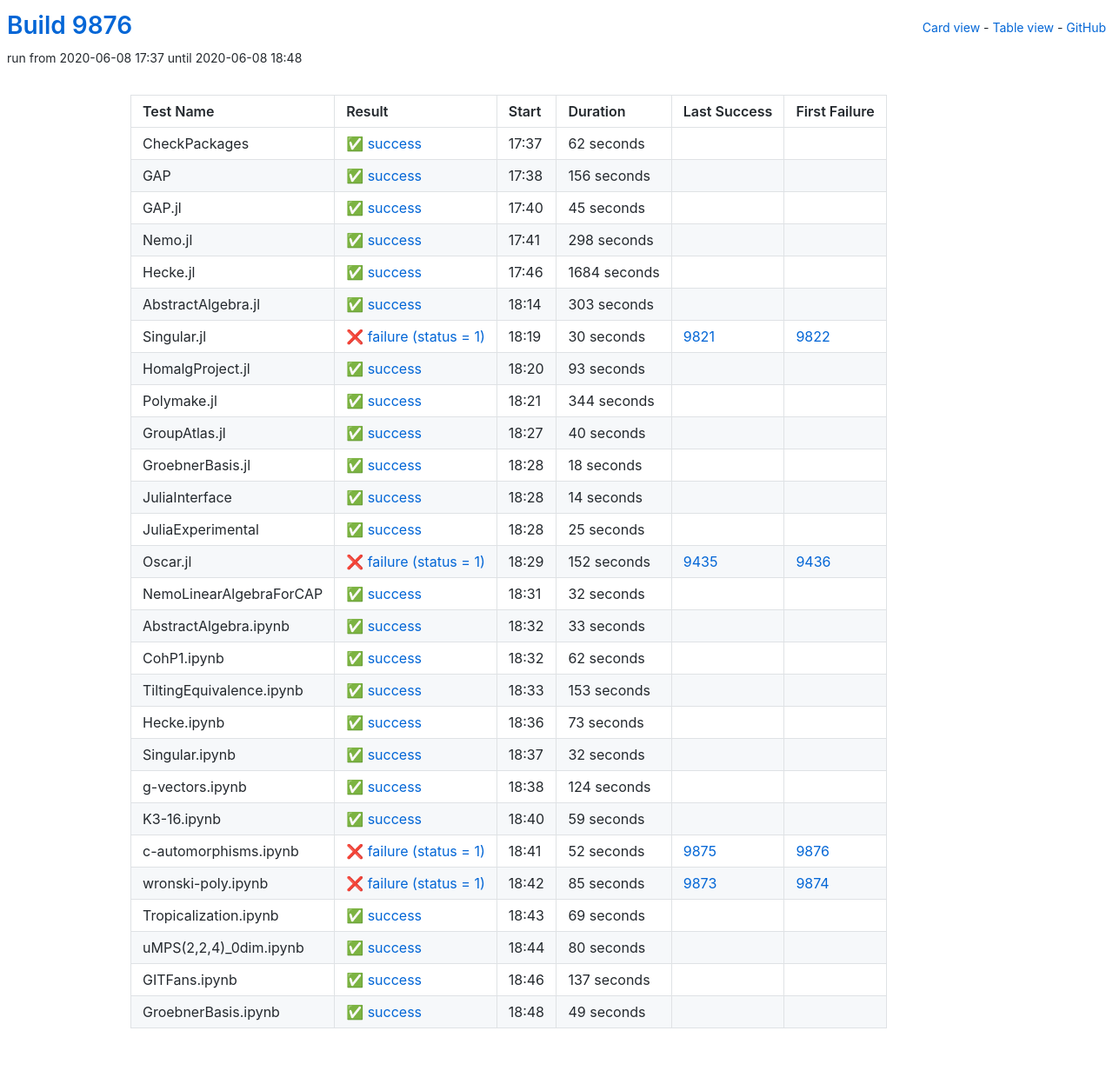
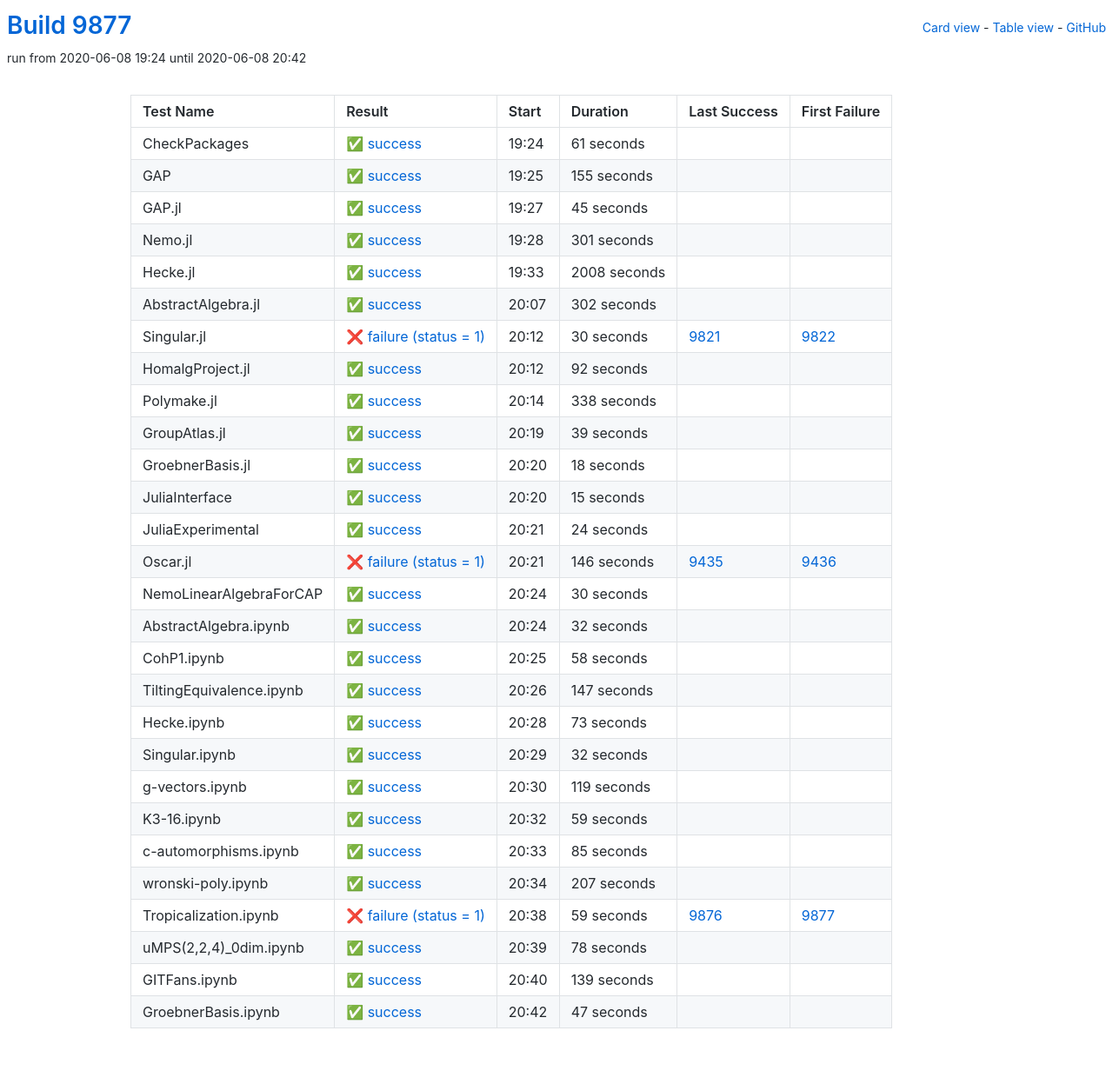
Before and after one commit to oscar-system/oscar-ci-status, a Jekyll site: the page built from table.html, in a window 1280 px wide. Shown: the whole page at 87% size. Built offline with Jekyll 4.4.1, drawn with Linux system fonts in a browser that asks for light colours.

Commit message:
Build 9877

```diff
--- a/_data/ci.yml
+++ b/_data/ci.yml
@@ -1,29 +1,29 @@
-build: 9876
-build_url: https://oscarci.mathematik.uni-kl.de/job/oscar/9876/
+build: 9877
+build_url: https://oscarci.mathematik.uni-kl.de/job/oscar/9877/
 job: oscar
 tests:
-- duration: 62
+- duration: 61
   exitcode: 0
   first_failure: false
   first_failure_url: null
   id: checkpackages
   last_success: false
   last_success_url: null
-  log: https://oscarci.mathematik.uni-kl.de/job/oscar/9876/artifact/logs/build-9876/CheckPackages.log
+  log: https://oscarci.mathematik.uni-kl.de/job/oscar/9877/artifact/logs/build-9877/CheckPackages.log
   name: CheckPackages
-  start: 2020-06-08 17:37
+  start: 2020-06-08 19:24
   status: success
   success: true
-- duration: 156
+- duration: 155
   exitcode: 0
   first_failure: false
   first_failure_url: null
   id: gap
   last_success: false
   last_success_url: null
-  log: https://oscarci.mathematik.uni-kl.de/job/oscar/9876/artifact/logs/build-9876/GAP.log
+  log: https://oscarci.mathematik.uni-kl.de/job/oscar/9877/artifact/logs/build-9877/GAP.log
   name: GAP
-  start: 2020-06-08 17:38
+  start: 2020-06-08 19:25
   status: success
   success: true
 - duration: 45
@@ -33,45 +33,45 @@
   id: gap-jl
   last_success: false
   last_success_url: null
-  log: https://oscarci.mathematik.uni-kl.de/job/oscar/9876/artifact/logs/build-9876/GAP.jl.log
+  log: https://oscarci.mathematik.uni-kl.de/job/oscar/9877/artifact/logs/build-9877/GAP.jl.log
   name: GAP.jl
-  start: 2020-06-08 17:40
+  start: 2020-06-08 19:27
   status: success
   success: true
-- duration: 298
+- duration: 301
   exitcode: 0
   first_failure: false
   first_failure_url: null
   id: nemo-jl
   last_success: false
   last_success_url: null
-  log: https://oscarci.mathematik.uni-kl.de/job/oscar/9876/artifact/logs/build-9876/Nemo.jl.log
+  log: https://oscarci.mathematik.uni-kl.de/job/oscar/9877/artifact/logs/build-9877/Nemo.jl.log
   name: Nemo.jl
-  start: 2020-06-08 17:41
+  start: 2020-06-08 19:28
   status: success
   success: true
-- duration: 1684
+- duration: 2008
   exitcode: 0
   first_failure: false
   first_failure_url: null
   id: hecke-jl
   last_success: false
   last_success_url: null
-  log: https://oscarci.mathematik.uni-kl.de/job/oscar/9876/artifact/logs/build-9876/Hecke.jl.log
+  log: https://oscarci.mathematik.uni-kl.de/job/oscar/9877/artifact/logs/build-9877/Hecke.jl.log
   name: Hecke.jl
-  start: 2020-06-08 17:46
+  start: 2020-06-08 19:33
   status: success
   success: true
-- duration: 303
+- duration: 302
   exitcode: 0
   first_failure: false
   first_failure_url: null
   id: abstractalgebra-jl
   last_success: false
   last_success_url: null
-  log: https://oscarci.mathematik.uni-kl.de/job/oscar/9876/artifact/logs/build-9876/AbstractAlgebra.jl.log
+  log: https://oscarci.mathematik.uni-kl.de/job/oscar/9877/artifact/logs/build-9877/AbstractAlgebra.jl.log
   name: AbstractAlgebra.jl
-  start: 2020-06-08 18:14
+  start: 2020-06-08 20:07
   status: success
   success: true
 - duration: 30
@@ -81,45 +81,45 @@
   id: singular-jl
   last_success: 9821
   last_success_url: https://oscarci.mathematik.uni-kl.de/job/oscar/9821/
-  log: https://oscarci.mathematik.uni-kl.de/job/oscar/9876/artifact/logs/build-9876/Singular.jl.log
+  log: https://oscarci.mathematik.uni-kl.de/job/oscar/9877/artifact/logs/build-9877/Singular.jl.log
   name: Singular.jl
-  start: 2020-06-08 18:19
+  start: 2020-06-08 20:12
   status: failure
   success: false
-- duration: 93
+- duration: 92
   exitcode: 0
   first_failure: false
   first_failure_url: null
   id: homalgproject-jl
   last_success: false
   last_success_url: null
-  log: https://oscarci.mathematik.uni-kl.de/job/oscar/9876/artifact/logs/build-9876/HomalgProject.jl.log
+  log: https://oscarci.mathematik.uni-kl.de/job/oscar/9877/artifact/logs/build-9877/HomalgProject.jl.log
   name: HomalgProject.jl
-  start: 2020-06-08 18:20
+  start: 2020-06-08 20:12
   status: success
   success: true
-- duration: 344
+- duration: 338
   exitcode: 0
   first_failure: false
   first_failure_url: null
   id: polymake-jl
   last_success: false
   last_success_url: null
-  log: https://oscarci.mathematik.uni-kl.de/job/oscar/9876/artifact/logs/build-9876/Polymake.jl.log
+  log: https://oscarci.mathematik.uni-kl.de/job/oscar/9877/artifact/logs/build-9877/Polymake.jl.log
   name: Polymake.jl
-  start: 2020-06-08 18:21
+  start: 2020-06-08 20:14
   status: success
   success: true
-- duration: 40
+- duration: 39
   exitcode: 0
   first_failure: false
   first_failure_url: null
   id: groupatlas-jl
   last_success: false
   last_success_url: null
-  log: https://oscarci.mathematik.uni-kl.de/job/oscar/9876/artifact/logs/build-9876/GroupAtlas.jl.log
+  log: https://oscarci.mathematik.uni-kl.de/job/oscar/9877/artifact/logs/build-9877/GroupAtlas.jl.log
   name: GroupAtlas.jl
-  start: 2020-06-08 18:27
+  start: 2020-06-08 20:19
   status: success
   success: true
 - duration: 18
@@ -129,93 +129,93 @@
   id: groebnerbasis-jl
   last_success: false
   last_success_url: null
-  log: https://oscarci.mathematik.uni-kl.de/job/oscar/9876/artifact/logs/build-9876/GroebnerBasis.jl.log
+  log: https://oscarci.mathematik.uni-kl.de/job/oscar/9877/artifact/logs/build-9877/GroebnerBasis.jl.log
   name: GroebnerBasis.jl
-  start: 2020-06-08 18:28
+  start: 2020-06-08 20:20
   status: success
   success: true
-- duration: 14
+- duration: 15
   exitcode: 0
   first_failure: false
   first_failure_url: null
   id: juliainterface
   last_success: false
   last_success_url: null
-  log: https://oscarci.mathematik.uni-kl.de/job/oscar/9876/artifact/logs/build-9876/JuliaInterface.log
+  log: https://oscarci.mathematik.uni-kl.de/job/oscar/9877/artifact/logs/build-9877/JuliaInterface.log
   name: JuliaInterface
-  start: 2020-06-08 18:28
+  start: 2020-06-08 20:20
   status: success
   success: true
-- duration: 25
+- duration: 24
   exitcode: 0
   first_failure: false
   first_failure_url: null
   id: juliaexperimental
   last_success: false
   last_success_url: null
-  log: https://oscarci.mathematik.uni-kl.de/job/oscar/9876/artifact/logs/build-9876/JuliaExperimental.log
+  log: https://oscarci.mathematik.uni-kl.de/job/oscar/9877/artifact/logs/build-9877/JuliaExperimental.log
   name: JuliaExperimental
-  start: 2020-06-08 18:28
+  start: 2020-06-08 20:21
   status: success
   success: true
-- duration: 152
+- duration: 146
   exitcode: 1
   first_failure: 9436
   first_failure_url: https://oscarci.mathematik.uni-kl.de/job/oscar/9436/
   id: oscar-jl
   last_success: 9435
   last_success_url: https://oscarci.mathematik.uni-kl.de/job/oscar/9435/
-  log: https://oscarci.mathematik.uni-kl.de/job/oscar/9876/artifact/logs/build-9876/Oscar.jl.log
+  log: https://oscarci.mathematik.uni-kl.de/job/oscar/9877/artifact/logs/build-9877/Oscar.jl.log
   name: Oscar.jl
-  start: 2020-06-08 18:29
+  start: 2020-06-08 20:21
   status: failure
   success: false
-- duration: 32
+- duration: 30
   exitcode: 0
   first_failure: false
   first_failure_url: null
   id: nemolinearalgebraforcap
   last_success: false
   last_success_url: null
-  log: https://oscarci.mathematik.uni-kl.de/job/oscar/9876/artifact/logs/build-9876/NemoLinearAlgebraForCAP.log
+  log: https://oscarci.mathematik.uni-kl.de/job/oscar/9877/artifact/logs/build-9877/NemoLinearAlgebraForCAP.log
   name: NemoLinearAlgebraForCAP
-  start: 2020-06-08 18:31
+  start: 2020-06-08 20:24
   status: success
   success: true
-- duration: 33
+- duration: 32
   exitcode: 0
   first_failure: false
   first_failure_url: null
   id: abstractalgebra-ipynb
   last_success: false
   last_success_url: null
-  log: https://oscarci.mathematik.uni-kl.de/job/oscar/9876/artifact/logs/build-9876/AbstractAlgebra.ipynb.log
+  log: https://oscarci.mathematik.uni-kl.de/job/oscar/9877/artifact/logs/build-9877/AbstractAlgebra.ipynb.log
   name: AbstractAlgebra.ipynb
-  start: 2020-06-08 18:32
+  start: 2020-06-08 20:24
   status: success
   success: true
-- duration: 62
+- duration: 58
   exitcode: 0
   first_failure: false
   first_failure_url: null
   id: cohp1-ipynb
   last_success: false
   last_success_url: null
-  log: https://oscarci.mathematik.uni-kl.de/job/oscar/9876/artifact/logs/build-9876/CohP1.ipynb.log
+  log: https://oscarci.mathematik.uni-kl.de/job/oscar/9877/artifact/logs/build-9877/CohP1.ipynb.log
   name: CohP1.ipynb
-  start: 2020-06-08 18:32
+  start: 2020-06-08 20:25
   status: success
   success: true
-- duration: 153
+- duration: 147
   exitcode: 0
   first_failure: false
   first_failure_url: null
   id: tiltingequivalence-ipynb
   last_success: false
   last_success_url: null
-  log: https://oscarci.mathematik.uni-kl.de/job/oscar/9876/artifact/logs/build-9876/TiltingEquivalence.ipynb.log
+  log: https://oscarci.mathematik.uni-kl.de/job/oscar/9877/artifact/logs/build-9877/TiltingEquivalence.ipynb.log
   name: TiltingEquivalence.ipynb
-  start: 2020-06-08 18:33
+  start: 2020-06-08 20:26
   status: success
   success: true
 - duration: 73
@@ -225,9 +225,9 @@
   id: hecke-ipynb
   last_success: false
   last_success_url: null
-  log: https://oscarci.mathematik.uni-kl.de/job/oscar/9876/artifact/logs/build-9876/Hecke.ipynb.log
+  log: https://oscarci.mathematik.uni-kl.de/job/oscar/9877/artifact/logs/build-9877/Hecke.ipynb.log
   name: Hecke.ipynb
-  start: 2020-06-08 18:36
+  start: 2020-06-08 20:28
   status: success
   success: true
 - duration: 32
@@ -237,21 +237,21 @@
   id: singular-ipynb
   last_success: false
   last_success_url: null
-  log: https://oscarci.mathematik.uni-kl.de/job/oscar/9876/artifact/logs/build-9876/Singular.ipynb.log
+  log: https://oscarci.mathematik.uni-kl.de/job/oscar/9877/artifact/logs/build-9877/Singular.ipynb.log
   name: Singular.ipynb
-  start: 2020-06-08 18:37
+  start: 2020-06-08 20:29
   status: success
   success: true
-- duration: 124
+- duration: 119
   exitcode: 0
   first_failure: false
   first_failure_url: null
   id: g-vectors-ipynb
   last_success: false
   last_success_url: null
-  log: https://oscarci.mathematik.uni-kl.de/job/oscar/9876/artifact/logs/build-9876/g-vectors.ipynb.log
+  log: https://oscarci.mathematik.uni-kl.de/job/oscar/9877/artifact/logs/build-9877/g-vectors.ipynb.log
   name: g-vectors.ipynb
-  start: 2020-06-08 18:38
+  start: 2020-06-08 20:30
   status: success
   success: true
 - duration: 59
@@ -261,80 +261,80 @@
   id: k3-16-ipynb
   last_success: false
   last_success_url: null
-  log: https://oscarci.mathematik.uni-kl.de/job/oscar/9876/artifact/logs/build-9876/K3-16.ipynb.log
+  log: https://oscarci.mathematik.uni-kl.de/job/oscar/9877/artifact/logs/build-9877/K3-16.ipynb.log
   name: K3-16.ipynb
-  start: 2020-06-08 18:40
+  start: 2020-06-08 20:32
   status: success
   success: true
-- duration: 52
-  exitcode: 1
-  first_failure: 9876
-  first_failure_url: https://oscarci.mathematik.uni-kl.de/job/oscar/9876/
-  id: c-automorphisms-ipynb
-  last_success: 9875
-  last_success_url: https://oscarci.mathematik.uni-kl.de/job/oscar/9875/
-  log: https://oscarci.mathematik.uni-kl.de/job/oscar/9876/artifact/logs/build-9876/c-automorphisms.ipynb.log
-  name: c-automorphisms.ipynb
-  start: 2020-06-08 18:41
-  status: failure
-  success: false
 - duration: 85
-  exitcode: 1
-  first_failure: 9874
-  first_failure_url: https://oscarci.mathematik.uni-kl.de/job/oscar/9874/
-  id: wronski-poly-ipynb
-  last_success: 9873
-  last_success_url: https://oscarci.mathematik.uni-kl.de/job/oscar/9873/
-  log: https://oscarci.mathematik.uni-kl.de/job/oscar/9876/artifact/logs/build-9876/wronski-poly.ipynb.log
-  name: wronski-poly.ipynb
-  start: 2020-06-08 18:42
-  status: failure
-  success: false
-- duration: 69
   exitcode: 0
   first_failure: false
   first_failure_url: null
-  id: tropicalization-ipynb
+  id: c-automorphisms-ipynb
   last_success: false
   last_success_url: null
-  log: https://oscarci.mathematik.uni-kl.de/job/oscar/9876/artifact/logs/build-9876/Tropicalization.ipynb.log
-  name: Tropicalization.ipynb
-  start: 2020-06-08 18:43
+  log: https://oscarci.mathematik.uni-kl.de/job/oscar/9877/artifact/logs/build-9877/c-automorphisms.ipynb.log
+  name: c-automorphisms.ipynb
+  start: 2020-06-08 20:33
   status: success
   success: true
-- duration: 80
+- duration: 207
+  exitcode: 0
+  first_failure: false
+  first_failure_url: null
+  id: wronski-poly-ipynb
+  last_success: false
+  last_success_url: null
+  log: https://oscarci.mathematik.uni-kl.de/job/oscar/9877/artifact/logs/build-9877/wronski-poly.ipynb.log
+  name: wronski-poly.ipynb
+  start: 2020-06-08 20:34
+  status: success
+  success: true
+- duration: 59
+  exitcode: 1
+  first_failure: 9877
+  first_failure_url: https://oscarci.mathematik.uni-kl.de/job/oscar/9877/
+  id: tropicalization-ipynb
+  last_success: 9876
+  last_success_url: https://oscarci.mathematik.uni-kl.de/job/oscar/9876/
+  log: https://oscarci.mathematik.uni-kl.de/job/oscar/9877/artifact/logs/build-9877/Tropicalization.ipynb.log
+  name: Tropicalization.ipynb
+  start: 2020-06-08 20:38
+  status: failure
+  success: false
+- duration: 78
   exitcode: 0
   first_failure: false
   first_failure_url: null
   id: umps-2-2-4-0dim-ipynb
   last_success: false
   last_success_url: null
-  log: https://oscarci.mathematik.uni-kl.de/job/oscar/9876/artifact/logs/build-9876/uMPS-2-2-4-_0dim.ipynb.log
+  log: https://oscarci.mathematik.uni-kl.de/job/oscar/9877/artifact/logs/build-9877/uMPS-2-2-4-_0dim.ipynb.log
   name: uMPS(2,2,4)_0dim.ipynb
-  start: 2020-06-08 18:44
+  start: 2020-06-08 20:39
   status: success
   success: true
-- duration: 137
+- duration: 139
   exitcode: 0
   first_failure: false
   first_failure_url: null
   id: gitfans-ipynb
   last_success: false
   last_success_url: null
-  log: https://oscarci.mathematik.uni-kl.de/job/oscar/9876/artifact/logs/build-9876/GITFans.ipynb.log
+  log: https://oscarci.mathematik.uni-kl.de/job/oscar/9877/artifact/logs/build-9877/GITFans.ipynb.log
   name: GITFans.ipynb
-  start: 2020-06-08 18:46
+  start: 2020-06-08 20:40
   status: success
   success: true
-- duration: 49
+- duration: 47
   exitcode: 0
   first_failure: false
   first_failure_url: null
   id: groebnerbasis-ipynb
   last_success: false
   last_success_url: null
-  log: https://oscarci.mathematik.uni-kl.de/job/oscar/9876/artifact/logs/build-9876/GroebnerBasis.ipynb.log
+  log: https://oscarci.mathematik.uni-kl.de/job/oscar/9877/artifact/logs/build-9877/GroebnerBasis.ipynb.log
   name: GroebnerBasis.ipynb
-  start: 2020-06-08 18:48
+  start: 2020-06-08 20:42
   status: success
   success: true
```
Also changed, not shown: README.md.
